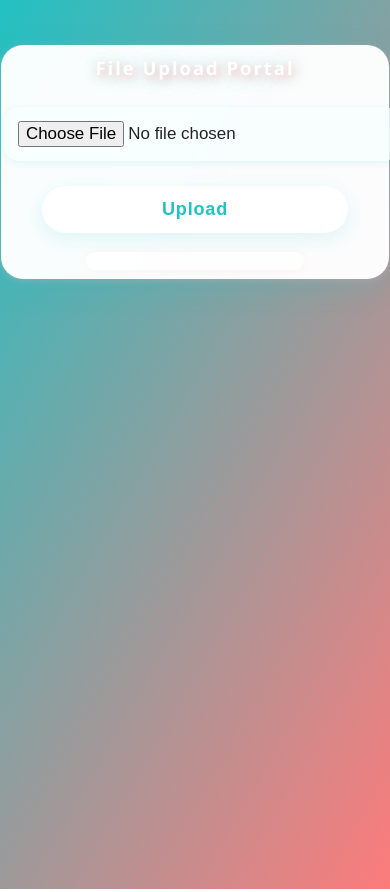
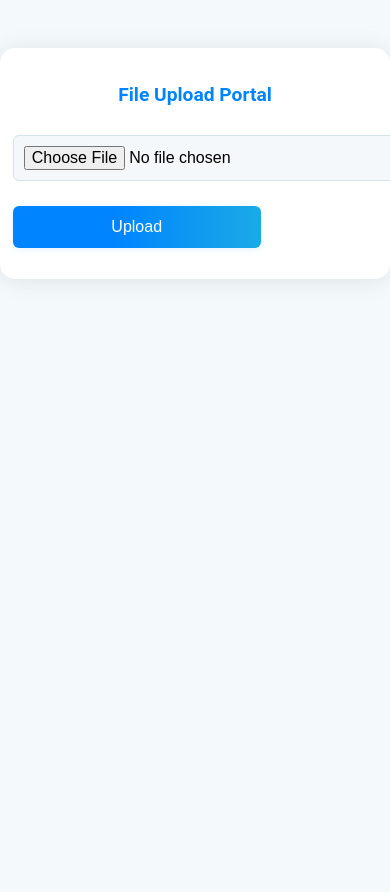
Before and after one commit to AR2908/print_service, a website: page public/index.html in a window 390 px wide. Drawn offline with Linux system fonts and the light colour scheme.

Commit message:
Update style.css

```diff
--- a/public/style.css
+++ b/public/style.css
@@ -1,139 +1,100 @@
-body {
-  background: linear-gradient(120deg, #22c1c3 0%, #fd7b7b 100%);
-  font-family: 'Segoe UI', Arial, sans-serif;
-  color: #222;
+/* Reset */
+body, html {
   margin: 0;
+  padding: 0;
+  box-sizing: border-box;
+  font-family: 'Roboto', Arial, sans-serif;
+  background: #f4f9fb;
   min-height: 100vh;
-  text-align: center;
 }
 
 .upload-container {
-  max-width: 410px;
-  margin: 45px auto;
-  background: rgba(255,255,255,0.97);
-  border-radius: 22px;
-  box-shadow: 0 8px 30px rgba(34,193,195,0.19), 0 1.5px 7px #ffb6b950;
-  padding: 2.25em 1.35em 1.5em 1.35em;
-  display: flex;
-  flex-direction: column;
-  align-items: center;
-  backdrop-filter: blur(2px);
+  max-width: 420px;
+  margin: 3em auto;
+  background: #fff;
+  border-radius: 15px;
+  box-shadow: 0 2px 25px rgba(0,0,0,0.09);
+  padding: 2em 1.3em 1.5em 1.3em;
+  position: relative;
 }
 
-/* Beautiful headings */
 h2 {
-  margin: 0 0 27px 0;
-  font-size: 2em;
-  letter-spacing: 2px;
-  color: #fff;
-  text-shadow: 2.5px 2.5px 10px #ffb6b9, 0 2px 18px #22c1c360;
+  text-align: center;
+  color: #0084FF;
+  margin-bottom: 1.5em;
+  font-weight: 600;
 }
 
-/* Glassy input styles */
-input[type="text"], input[type="password"], input[type="file"], #search {
-  width: 96%;
-  border: none;
-  border-radius: 15px;
-  padding: 14px;
+input[type="text"], input[type="password"], input[type="file"] {
+  width: 100%;
+  border: 1px solid #d1e4e8;
+  background: #f5f8fa;
+  border-radius: 6px;
+  padding: 10px;
   margin-bottom: 1.1em;
-  font-size: 1.06em;
-  background: rgba(248,255,255,0.82);
-  box-shadow: 0 2px 7px rgba(34,193,195,0.12);
+  font-size: 1em;
   outline: none;
-  transition: box-shadow 0.18s;
 }
 input:focus {
-  box-shadow: 0 0 0 2px #fd7b7b66;
+  border-color: #0084FF;
 }
-
-/* Modern circular buttons */
 button, .btn {
-  background: #fff;
-  color: #22c1c3;
+  width: 100%;
+  background: linear-gradient(90deg,#0084FF 40%, #19abe6 100%);
   border: none;
-  border-radius: 30px;
-  box-shadow: 0 6px 20px rgba(34, 193, 195, 0.13);
-  font-size: 1.13em;
-  padding: 13px 34px;
-  margin: 11px 0;
+  color: #fff;
+  font-weight: 500;
+  padding: 12px 0;
+  border-radius: 6px;
+  font-size: 1em;
+  margin-bottom: 1em;
   cursor: pointer;
-  font-weight: 600;
-  letter-spacing: 0.8px;
-  transition: transform 0.2s, box-shadow 0.2s, background 0.2s;
-  outline: none;
+  transition: background .2s;
+  box-shadow: 0 1px 8px #e3f2fd;
 }
 button:hover, .btn:hover {
-  background: #22c1c3;
-  color: #fff;
-  box-shadow: 0 13px 28px #22c1c3a1;
-  transform: scale(1.05);
+  background: linear-gradient(90deg,#19abe6 60%, #0084FF 100%);
 }
-
-/* File list li glassy */
-ul { padding: 0; }
 li {
   list-style: none;
-  margin-bottom: 17px;
-  background: rgba(250,255,255,0.86);
-  padding: 12px;
-  border-radius: 16px;
+  margin-bottom: 18px;
+  background: #e6f2fb;
+  padding: 10px;
+  border-radius: 6px;
   display: flex;
   flex-wrap: wrap;
   align-items: center;
   justify-content: space-between;
-  box-shadow: 0 1px 8px #22c1c330;
-  font-size: 1em;
 }
-
-/* Open, Print, Delete tweaks */
-a.open-link {
-  margin-right: 10px;
-  color: #22c1c3;
-  text-decoration: none;
-  font-weight: 500;
+.delete-btn {
+  background: #f44336;
+  margin-left: 10px;
+  width: auto;
+  padding: 7px 15px;
 }
-a.open-link:hover { text-decoration: underline;}
-
-.delete-btn {
-  background: #fd7b7b;
-  color: #fff;
-  margin-left: 12px;
-  padding: 9px 22px;
-  border-radius: 22px;
-  box-shadow: 0 2px 11px #fd7b7b44;
-  transition: background .16s;
-  font-size:1em;
+.print-btn {
+  background: #1976D2;
+  margin-left: 7px;
+  width: auto;
+  padding: 7px 15px;
 }
-.delete-btn:hover { background: #fb5252;}
-
-.print-btn {
-  background: #22c1c3;
-  color: #fff;
-  margin-left: 7px;
-  padding: 9px 22px;
-  border-radius: 24px;
-  box-shadow: 0 2px 11px #22c1c340;
+.open-link {
+  margin-right: 12px; font-weight: 500;
 }
-.print-btn:hover { background:#19abe6;}
-
+#search {
+  width: 100%;
+  margin: 8px 0 18px 0;
+  padding: 10px;
+}
 #msg {
-  margin-top: 1em;
-  font-size: 1.15em;
-  background: rgba(255,255,255,0.80);
-  padding: 9px 19px;
-  border-radius: 14px;
+  margin: 12px 0 0 0;
   color: #d84315;
-  display: inline-block;
-  min-width: 180px;
-  box-shadow: 0 1px 8px #fd7b7b14;
-  letter-spacing:.7px;
+  text-align: center;
 }
-
 @media (max-width: 600px) {
-  .upload-container { max-width: 98vw; padding: .6em .2em; }
-  h2 { font-size:1.15em;}
+  .upload-container { max-width: 97vw; padding: 1.2em .8em; }
+  h2 { font-size: 1.2em;}
   li { font-size: .97em; flex-direction: column;}
-  .delete-btn, .print-btn, .btn { width: 80%; margin: 7px auto 0 auto;}
+  .delete-btn, .print-btn, .btn { width: 68%; margin: 7px auto 0 auto;}
   .open-link { margin-bottom: 5px;}
-  input, button { font-size: 1em;}
 }
```
